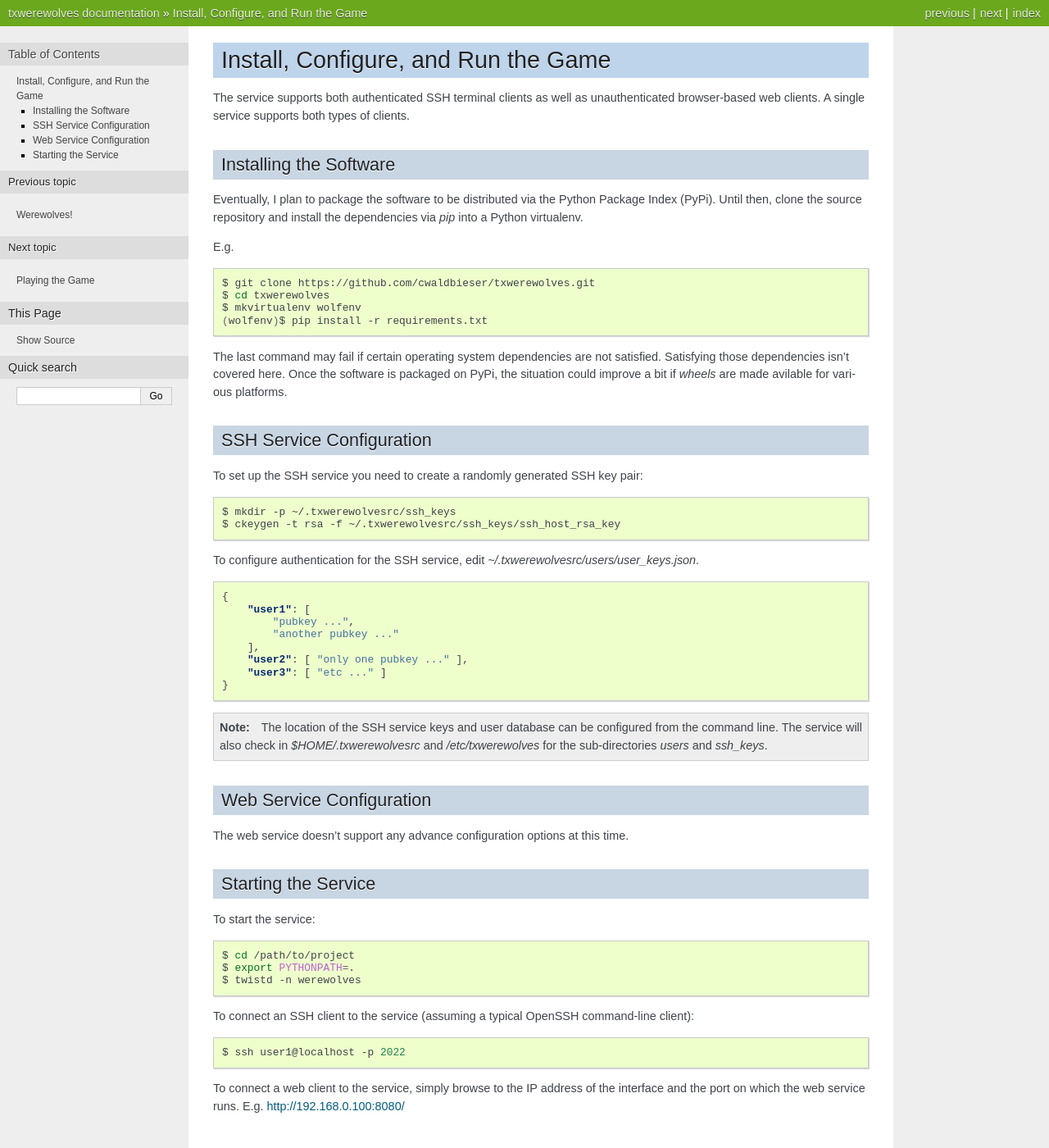
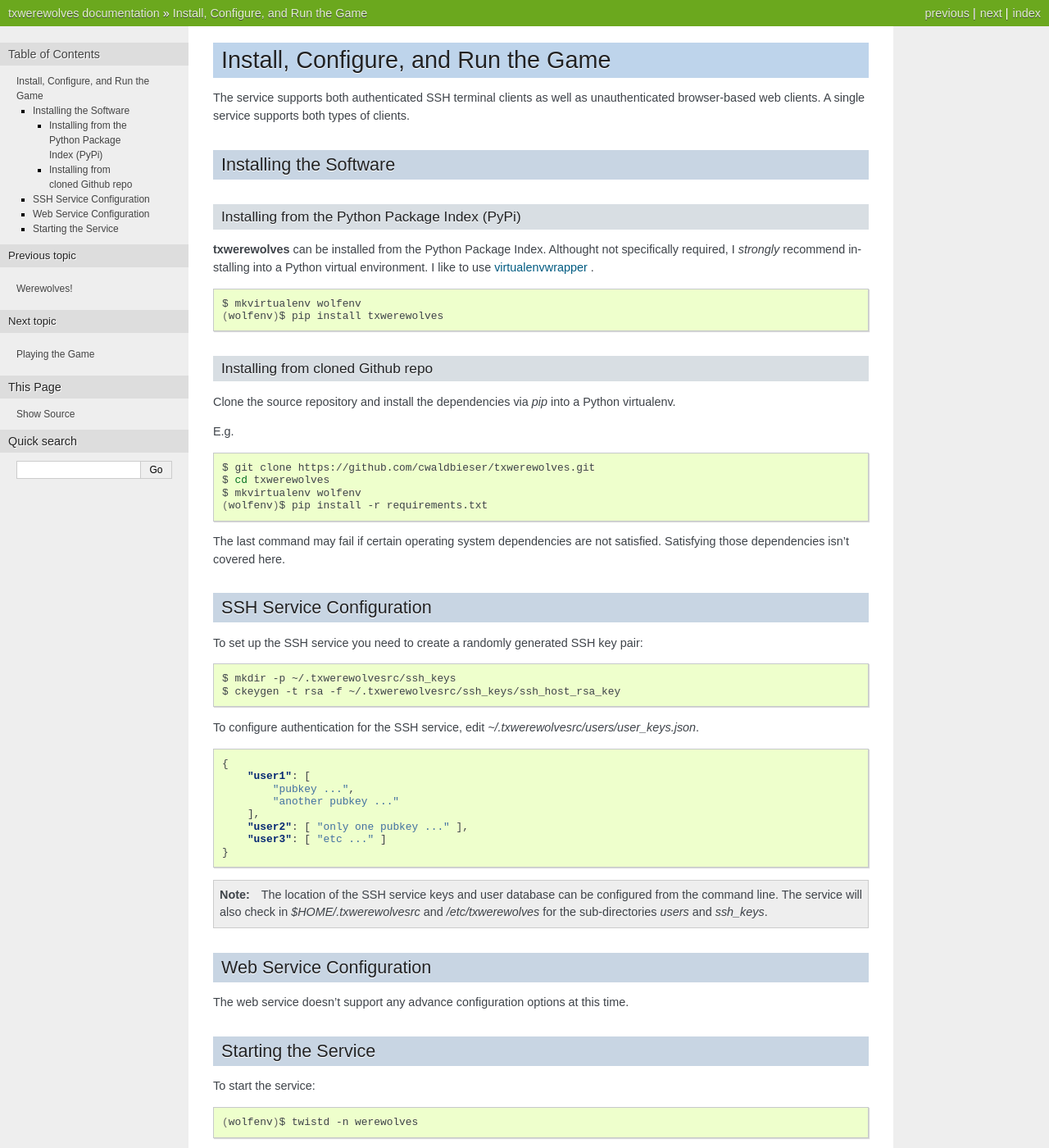
Before and after one commit to cwaldbieser/txwerewolves, a Sphinx documentation site: the page built from docs/installation.rst, in a window 1280 px wide and 1400 px high. Shown: the whole window at 82% size. Built offline with Sphinx 7.4.7, drawn with Linux system fonts in a browser that asks for light colours; some of the changed text lies outside the part shown.

Commit message:
Updated docs to include PyPi installation.

```diff
--- a/docs/installation.rst
+++ b/docs/installation.rst
@@ -10,9 +10,26 @@
 Installing the Software
 -----------------------
 
-Eventually, I plan to package the software to be distributed via the Python
-Package Index (PyPi).  Until then, clone the source repository and install
-the dependencies via `pip` into a Python virtualenv.
+"""""""""""""""""""""""""""""""""""""""""""""""
+Installing from the Python Package Index (PyPi)
+"""""""""""""""""""""""""""""""""""""""""""""""
+
+**txwerewolves** can be installed from the Python Package Index.  Althought not
+specifically required, I *strongly* recommend installing into a Python virtual
+environment.  I like to use
+`virtualenvwrapper <https://virtualenvwrapper.readthedocs.io/en/latest/>`_ .
+
+.. code:: shell
+
+    $ mkvirtualenv wolfenv
+    (wolfenv)$ pip install txwerewolves
+
+""""""""""""""""""""""""""""""""""
+Installing from cloned Github repo
+""""""""""""""""""""""""""""""""""
+
+Clone the source repository and install the dependencies via `pip` into a Python
+virtualenv.
 
 E.g.
 
@@ -25,8 +42,6 @@
 
 The last command may fail if certain operating system dependencies are not
 satisfied.  Satisfying those dependencies isn't covered here.
-Once the software is packaged on PyPi, the situation could improve a bit if
-*wheels* are made avilable for various platforms.
 
 -------------------------
 SSH Service Configuration
@@ -73,6 +88,13 @@
 
 .. code:: shell
 
+    (wolfenv)$ twistd -n werewolves
+
+When running against a cloned git repo, you need to add the project folder to
+your PYTHONPATH.
+
+.. code:: shell
+
     $ cd /path/to/project
     $ export PYTHONPATH=.
     $ twistd -n werewolves
```
